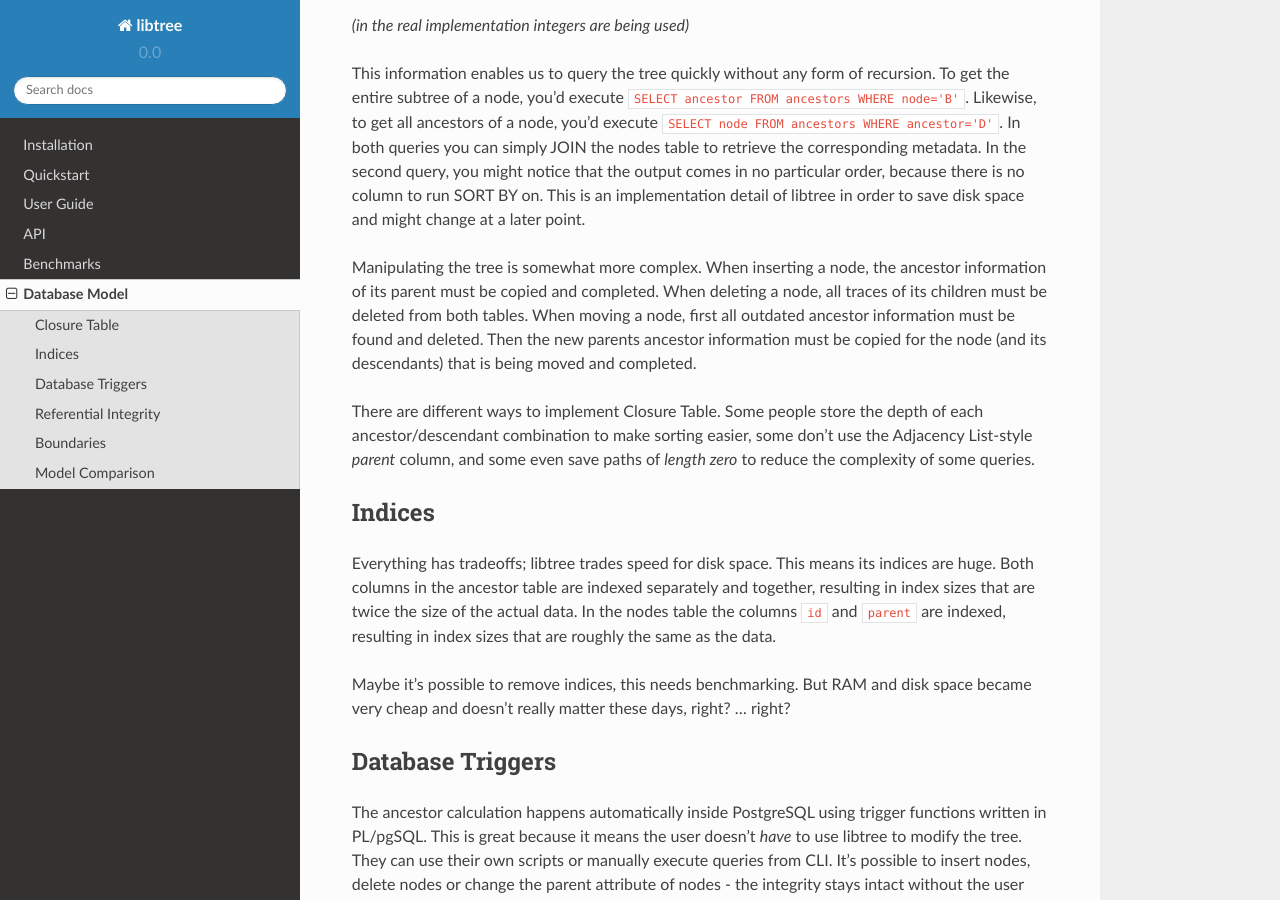
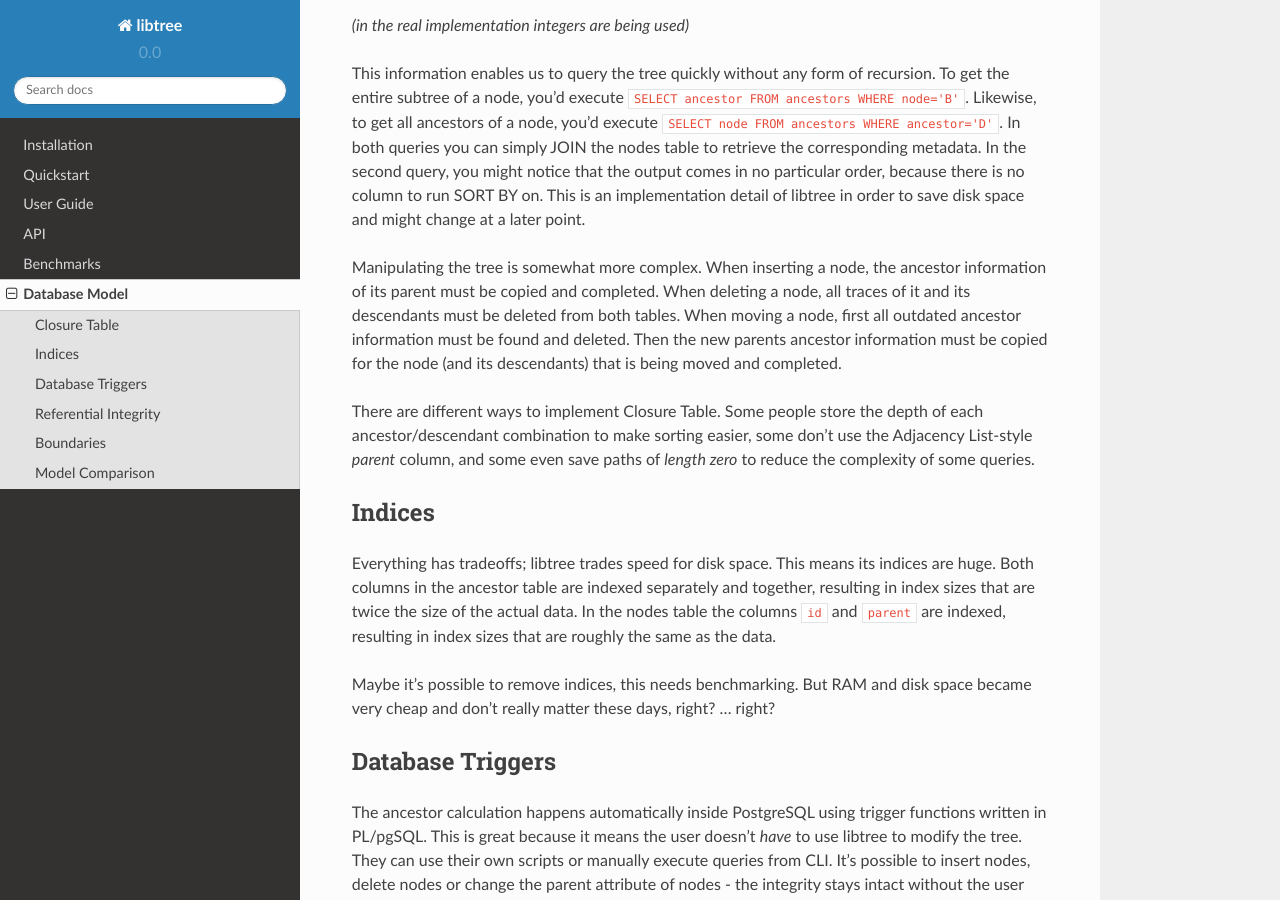
Before and after one commit to vortec/libtree, a Sphinx documentation site: the page built from docs/source/db_model.rst, in a window 1280 px wide and 900 px high, scrolled down 1226 px. Built offline with Sphinx 7.4.7 and the Read the Docs theme 2.0.0, drawn with Linux system fonts in a browser that asks for light colours.

Commit message:
minor text changes

```diff
--- a/docs/source/db_model.rst
+++ b/docs/source/db_model.rst
@@ -74,11 +74,11 @@
 
 Manipulating the tree is somewhat more complex. When inserting a node,
 the ancestor information of its parent must be copied and completed.
-When deleting a node, all traces of its children must be deleted from
-both tables. When moving a node, first all outdated ancestor information
-must be found and deleted. Then the new parents ancestor information
-must be copied for the node (and its descendants) that is being moved
-and completed.
+When deleting a node, all traces of it and its descendants must be
+deleted from both tables. When moving a node, first all outdated
+ancestor information must be found and deleted. Then the new parents
+ancestor information must be copied for the node (and its descendants)
+that is being moved and completed.
 
 There are different ways to implement Closure Table. Some people store
 the depth of each ancestor/descendant combination to make sorting
@@ -97,7 +97,7 @@
 same as the data.
 
 Maybe it's possible to remove indices, this needs benchmarking. But RAM
-and disk space became very cheap and doesn't really matter these days,
+and disk space became very cheap and don't really matter these days,
 right? ... right?
 
 
```
